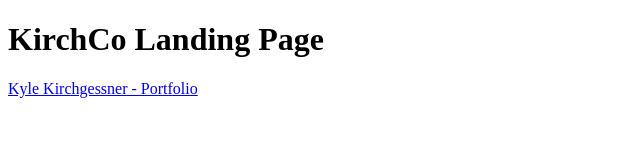
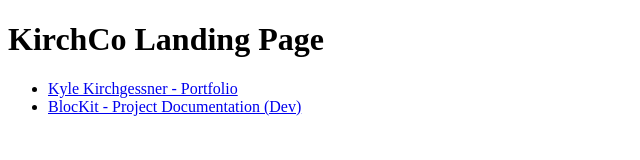
Before and after one commit to kylekirch/default-landing, a plain HTML site: page src/index.html in a window 1280 px wide. Shown: the whole page, without its empty margins (0-640 px from the left). Drawn offline with Linux system fonts and the light colour scheme.

Commit message:
Update index.html
Updated href to match current sitemap
Added BlocKit Documentation site

```diff
--- a/src/index.html
+++ b/src/index.html
@@ -5,7 +5,14 @@
   <meta name="viewport" content="width=device-width, initial-scale=1.0">
   <title>Home</title>
   <h1>KirchCo Landing Page</h1>
-  <a href="https://kyle.kirchgessner.co">Kyle Kirchgessner - Portfolio</a>
+  <ul>
+    <li>
+      <a href="https://kyle-kirchgessner.online">Kyle Kirchgessner - Portfolio</a>
+    </li>
+    <li>
+      <a href="https://kirch.wiki">BlocKit - Project Documentation (Dev)</a>
+    </li>
+  </ul>
 </head>
 <body>
 
```
